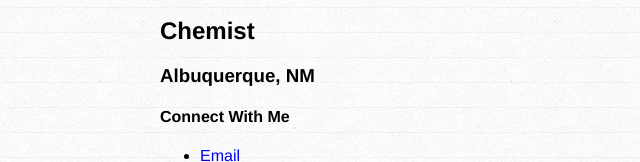
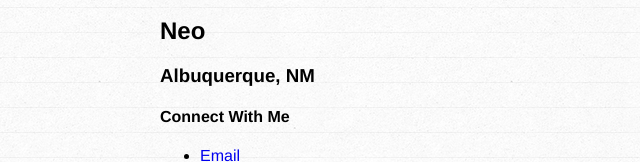
Before and after one commit to m-abraham/m-abraham.github.io, a plain HTML site: page index.html in a window 1280 px wide. Shown: the part 353-515 px from the top of the page, 0-640 px from the left. Drawn offline with Linux system fonts and the light colour scheme.

Commit message:
Changed Job Title

```diff
--- a/index.html
+++ b/index.html
@@ -11,7 +11,7 @@
     <p>
       <img src="walter.jpg">
     </p>
-    <h2>Chemist</h2>
+    <h2>Neo</h2>
     <h3>Albuquerque, NM</h3>
     <section>
       <h4>Connect With Me</h4>
```
